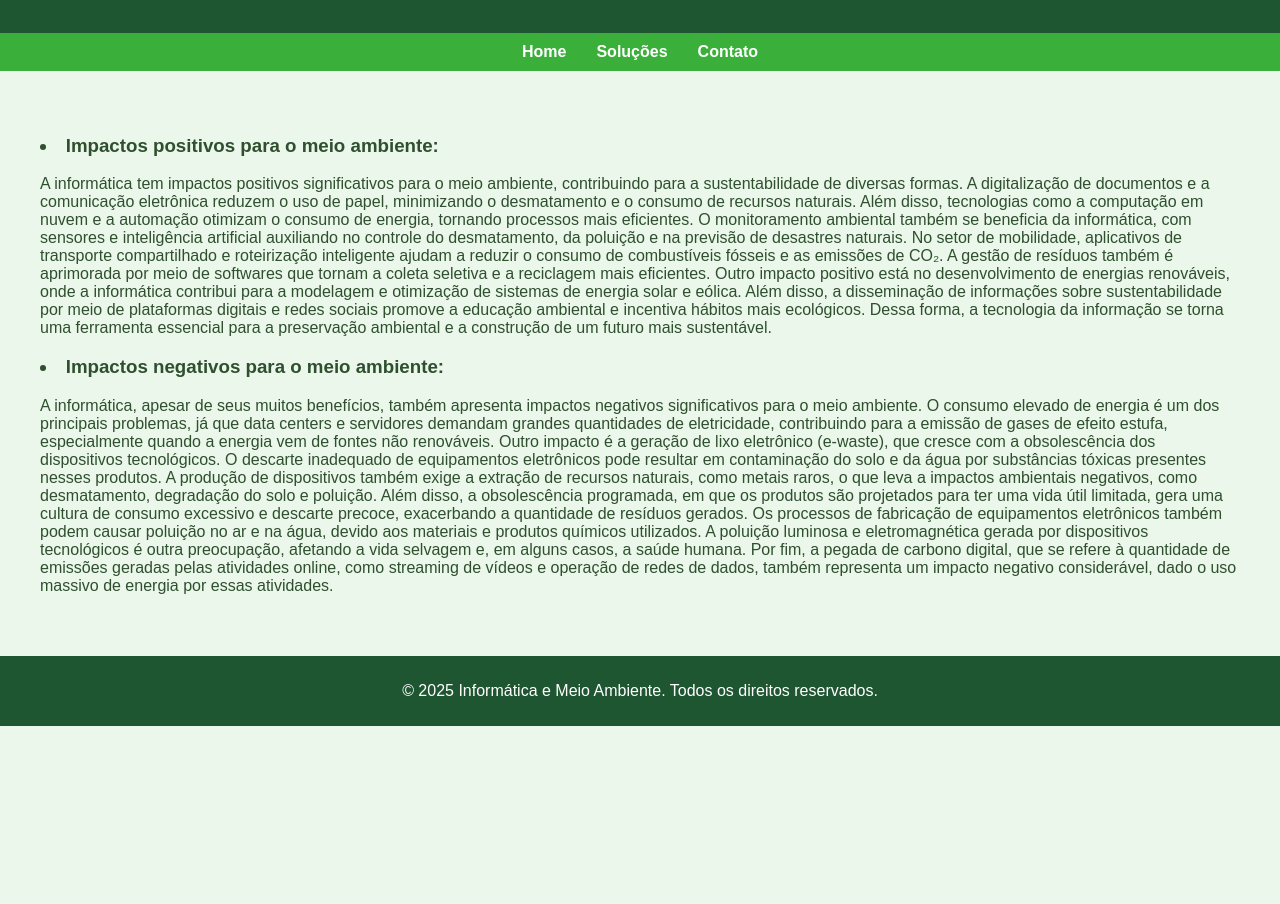
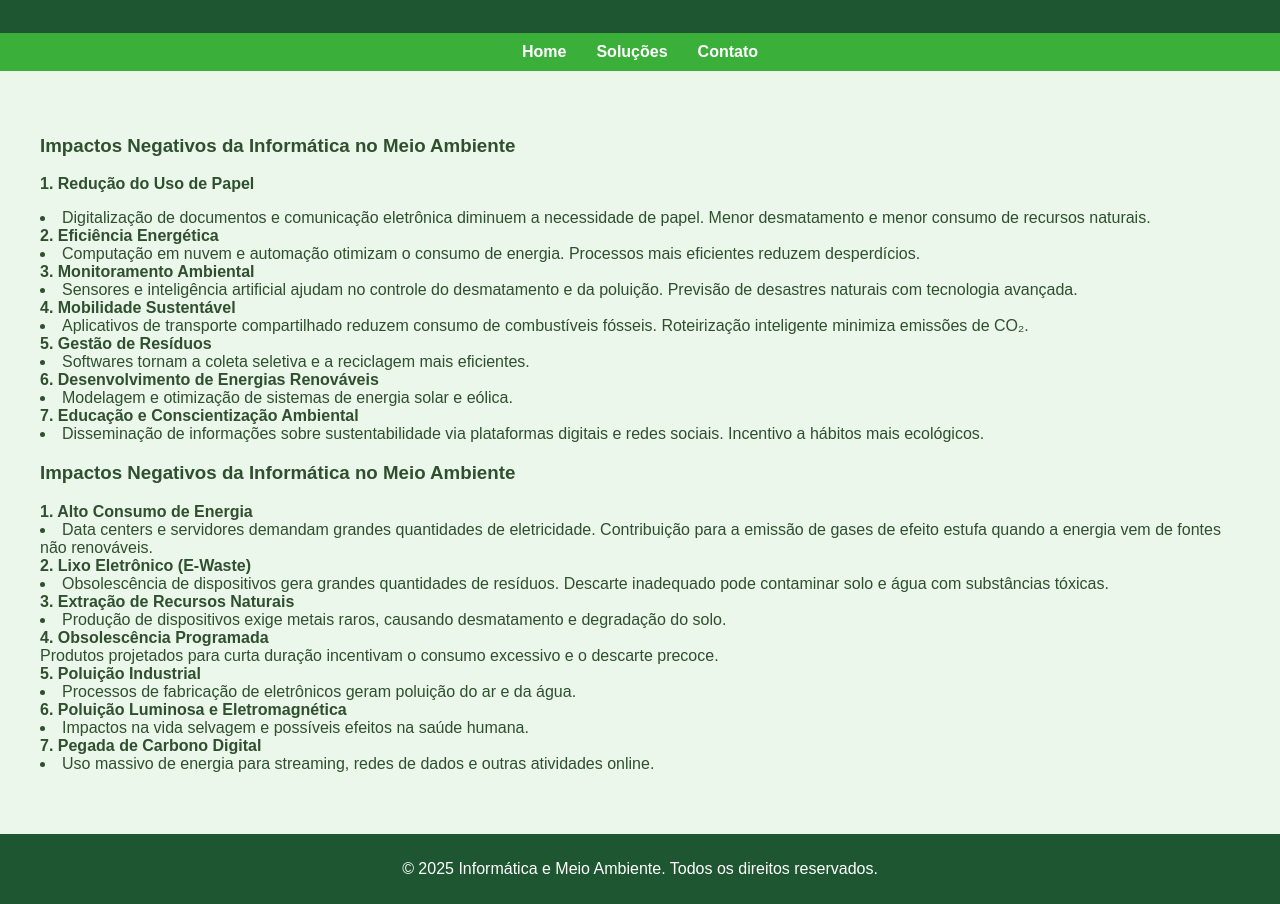
Before and after one commit to juliomartinsss/pjt.integrador, a plain HTML site: page impacto.html in a window 1280 px wide. Shown: the part 121-1025 px from the top of the page. Before the commit the page ends 847 px from the top, so only its background shows below. Drawn offline with Linux system fonts and the light colour scheme.

Commit message:
Add files via upload

```diff
--- a/impacto.html
+++ b/impacto.html
@@ -3,6 +3,9 @@
 <head>
     <meta charset="UTF-8">
     <meta name="viewport" content="width=device-width, initial-scale=1.0">
+    <link rel="icon" type="image/webp" href="icone.webp">
+    <link rel="shortcut icon" href="icone.webp">
+    <title>Informática e Meio Ambiente</title>
     <title>Informática e Meio Ambiente</title>
 
     <style>
@@ -62,24 +65,52 @@
         <p>Como a tecnologia pode impactar e proteger o meio ambiente</p>
     </header>
     <nav>
-        <a href="inde.html">Home</a>
+        <a href="index.html">Home</a>
         <a href="solucoes.html">Soluções</a>
-        <a href="#contato">Contato</a>
+        <a href="contato.html">Contato</a>
     </nav>
     <div class="textos">
-        <h3>
-         <li>Impactos positivos para o meio ambiente:</li>
-        </h3>
-        <p>A informática tem impactos positivos significativos para o meio ambiente, contribuindo para a sustentabilidade de diversas formas. A digitalização de documentos e a comunicação eletrônica reduzem o uso de papel, minimizando o desmatamento e o consumo de recursos naturais. Além disso, tecnologias como a computação em nuvem e a automação otimizam o consumo de energia, tornando processos mais eficientes. O monitoramento ambiental também se beneficia da informática, com sensores e inteligência artificial auxiliando no controle do desmatamento, da poluição e na previsão de desastres naturais. No setor de mobilidade, aplicativos de transporte compartilhado e roteirização inteligente ajudam a reduzir o consumo de combustíveis fósseis e as emissões de CO₂. A gestão de resíduos também é aprimorada por meio de softwares que tornam a coleta seletiva e a reciclagem mais eficientes. Outro impacto positivo está no desenvolvimento de energias renováveis, onde a informática contribui para a modelagem e otimização de sistemas de energia solar e eólica. Além disso, a disseminação de informações sobre sustentabilidade por meio de plataformas digitais e redes sociais promove a educação ambiental e incentiva hábitos mais ecológicos. Dessa forma, a tecnologia da informação se torna uma ferramenta essencial para a preservação ambiental e a construção de um futuro mais sustentável.</p>
-        <h3>
-          <li>Impactos negativos para o meio ambiente:</li>
-        </h3>
-        <p>A informática, apesar de seus muitos benefícios, também apresenta impactos negativos significativos para o meio ambiente. O consumo elevado de energia é um dos principais problemas, já que data centers e servidores demandam grandes quantidades de eletricidade, contribuindo para a emissão de gases de efeito estufa, especialmente quando a energia vem de fontes não renováveis. Outro impacto é a geração de lixo eletrônico (e-waste), que cresce com a obsolescência dos dispositivos tecnológicos. O descarte inadequado de equipamentos eletrônicos pode resultar em contaminação do solo e da água por substâncias tóxicas presentes nesses produtos. A produção de dispositivos também exige a extração de recursos naturais, como metais raros, o que leva a impactos ambientais negativos, como desmatamento, degradação do solo e poluição.
+        <h3>Impactos Negativos da Informática no Meio Ambiente</h3>
+        <p> <b>1. Redução do Uso de Papel</b> <br>
+            <li>Digitalização de documentos e comunicação eletrônica diminuem a necessidade de papel.
+            Menor desmatamento e menor consumo de recursos naturais. <br>
+            <b>2. Eficiência Energética</b> <br>
+            <li>Computação em nuvem e automação otimizam o consumo de energia.
+            Processos mais eficientes reduzem desperdícios. <br>
+            <b>3. Monitoramento Ambiental</b> <br>
+            <li>Sensores e inteligência artificial ajudam no controle do desmatamento e da poluição.
+            Previsão de desastres naturais com tecnologia avançada. <br>
+            <b>4. Mobilidade Sustentável</b> <br>
+            <li>Aplicativos de transporte compartilhado reduzem consumo de combustíveis fósseis.
+            Roteirização inteligente minimiza emissões de CO₂. <br>
+            <b>5. Gestão de Resíduos</b><br>
+            <li>Softwares tornam a coleta seletiva e a reciclagem mais eficientes. <br>
+            <b>6. Desenvolvimento de Energias Renováveis</b> <br>
+            <li>Modelagem e otimização de sistemas de energia solar e eólica. <br>
+            <b>7. Educação e Conscientização Ambiental</b><br>
+            <li>Disseminação de informações sobre sustentabilidade via plataformas digitais e redes sociais.
+            Incentivo a hábitos mais ecológicos. <br>
+            <h3>Impactos Negativos da Informática no Meio Ambiente</h3>
+            <b>1. Alto Consumo de Energia</b><br>
+            <li>Data centers e servidores demandam grandes quantidades de eletricidade.
+            Contribuição para a emissão de gases de efeito estufa quando a energia vem de fontes não renováveis. <br>
+            <b>2. Lixo Eletrônico (E-Waste)</b><br>
+            <li>Obsolescência de dispositivos gera grandes quantidades de resíduos.
+            Descarte inadequado pode contaminar solo e água com substâncias tóxicas. <br>
+            <b>3. Extração de Recursos Naturais</b><br>
+            <li>Produção de dispositivos exige metais raros, causando desmatamento e degradação do solo. <br>
+            <b>4. Obsolescência Programada </b><br>
+            Produtos projetados para curta duração incentivam o consumo excessivo e o descarte precoce. <br>
+            <b>5. Poluição Industrial</b><br>
+            <li>Processos de fabricação de eletrônicos geram poluição do ar e da água. <br>
+            <b>6. Poluição Luminosa e Eletromagnética</b><br>
+            <li>Impactos na vida selvagem e possíveis efeitos na saúde humana. <br>
+            <b>7. Pegada de Carbono Digital</b><br>
+            <li>Uso massivo de energia para streaming, redes de dados e outras atividades online. </p>
 
-            Além disso, a obsolescência programada, em que os produtos são projetados para ter uma vida útil limitada, gera uma cultura de consumo excessivo e descarte precoce, exacerbando a quantidade de resíduos gerados. Os processos de fabricação de equipamentos eletrônicos também podem causar poluição no ar e na água, devido aos materiais e produtos químicos utilizados. A poluição luminosa e eletromagnética gerada por dispositivos tecnológicos é outra preocupação, afetando a vida selvagem e, em alguns casos, a saúde humana. Por fim, a pegada de carbono digital, que se refere à quantidade de emissões geradas pelas atividades online, como streaming de vídeos e operação de redes de dados, também representa um impacto negativo considerável, dado o uso massivo de energia por essas atividades.</p>
     </div>
     <footer>
-        <p>&copy; 2025 Informática e Meio Ambiente. Todos os direitos reservados.</p>
+        <p>&copy; 2025 Informática e Meio Ambiente. Todos os direitos reservados. <br></p>
     </footer>
 </body>
 </html>
```
